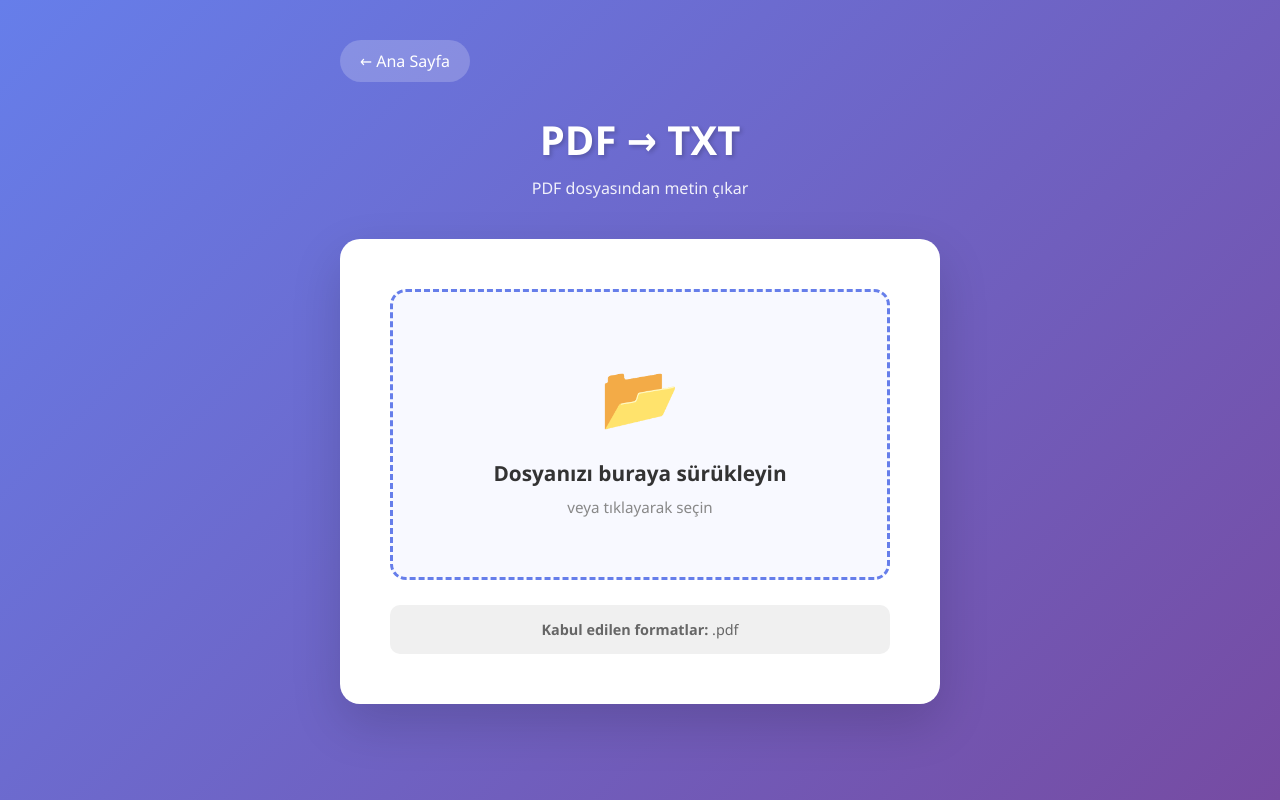
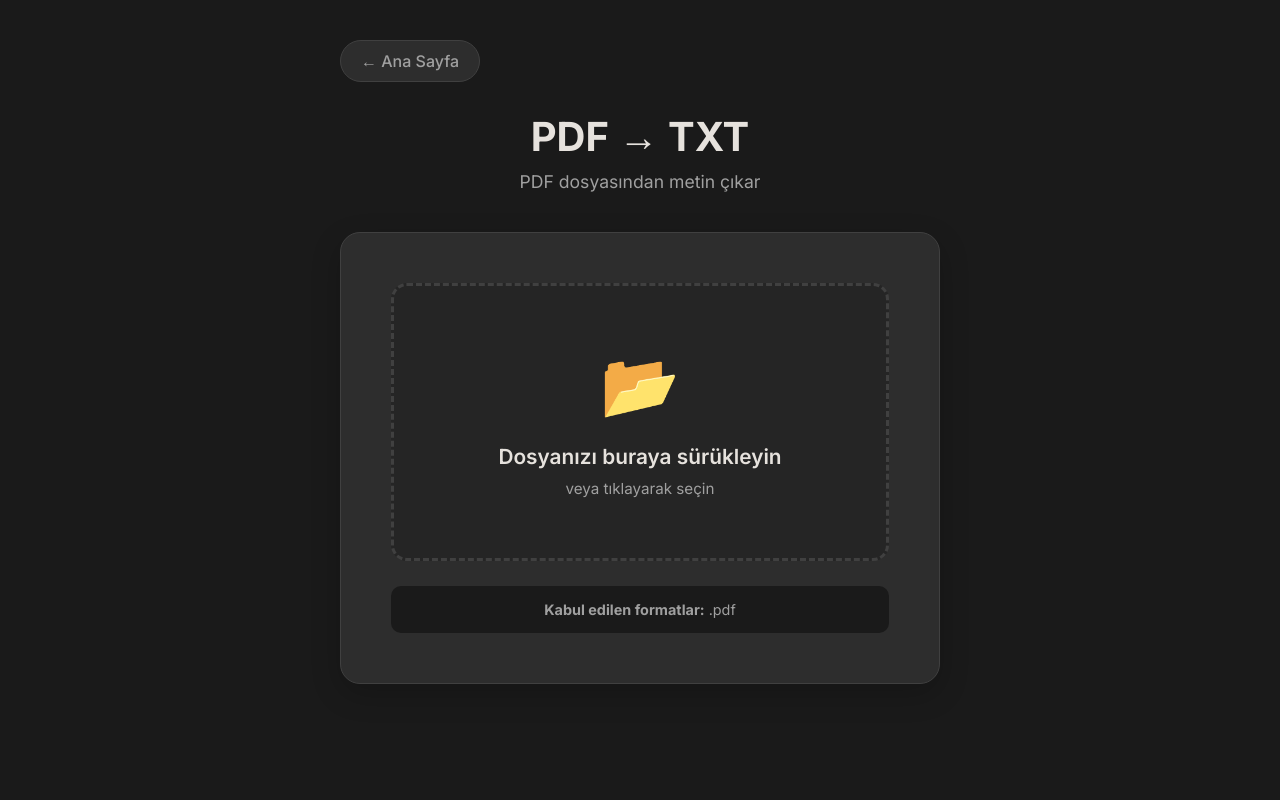
Before and after one commit to BurakYucelPY/FileMint, a Flask app: page /donustur/pdf-to-txt in a window 1280 px wide. Run offline with Flask 3, Linux system fonts and the light colour scheme.

Commit message:
style: Renk paletleri değiştirildi

```diff
--- a/web/templates/convert.html
+++ b/web/templates/convert.html
@@ -4,7 +4,20 @@
     <meta charset="UTF-8">
     <meta name="viewport" content="width=device-width, initial-scale=1.0">
     <title>{{ bilgi.isim }} - FileMint</title>
+    <link href="https://fonts.googleapis.com/css2?family=Inter:wght@400;500;600;700&display=swap" rel="stylesheet">
     <style>
+        :root {
+            /* Görseldeki renk paletine dayalı Koyu Tema */
+            --bg-body: #1a1a1a;      /* En soldaki koyu renk (Siyah ağırlıklı) */
+            --bg-card: #2d2d2d;      /* Kartlar için biraz daha açık ton */
+            --primary: #e0a458;      /* Sağdan ikinci hardal/turuncu renk (Vurgu) */
+            --primary-hover: #c58e45;
+            --secondary: #2f5e6d;    /* En sağdaki koyu teal/yeşil ton */
+            --text-main: #e6e2dd;    /* Soldan ikinci bej rengi (Metin) */
+            --text-muted: #a0a0a0;
+            --border-color: #404040;
+        }
+
         * {
             margin: 0;
             padding: 0;
@@ -12,8 +25,9 @@
         }
 
         body {
-            font-family: 'Segoe UI', Tahoma, Geneva, Verdana, sans-serif;
-            background: linear-gradient(135deg, #667eea 0%, #764ba2 100%);
+            font-family: 'Inter', sans-serif;
+            background-color: var(--bg-body);
+            color: var(--text-main);
             min-height: 100vh;
             padding: 40px 20px;
         }
@@ -27,70 +41,79 @@
             display: inline-flex;
             align-items: center;
             gap: 8px;
-            color: white;
+            color: var(--text-muted);
             text-decoration: none;
             font-size: 1rem;
             margin-bottom: 30px;
             padding: 10px 20px;
-            background: rgba(255,255,255,0.2);
+            background: var(--bg-card);
+            border: 1px solid var(--border-color);
             border-radius: 30px;
-            transition: background 0.3s;
+            transition: all 0.3s;
+            font-weight: 500;
         }
 
         .back-btn:hover {
-            background: rgba(255,255,255,0.3);
+            background: var(--bg-card);
+            color: var(--primary);
+            border-color: var(--primary);
+            transform: translateX(-5px);
         }
 
         h1 {
             text-align: center;
-            color: white;
+            color: var(--text-main);
             font-size: 2.5rem;
             margin-bottom: 10px;
-            text-shadow: 2px 2px 4px rgba(0,0,0,0.2);
+            font-weight: 700;
         }
 
         .subtitle {
             text-align: center;
-            color: rgba(255,255,255,0.9);
+            color: var(--text-muted);
             margin-bottom: 40px;
+            font-size: 1.1rem;
         }
 
         .upload-box {
-            background: white;
+            background: var(--bg-card);
             border-radius: 20px;
             padding: 50px;
             text-align: center;
-            box-shadow: 0 20px 50px rgba(0,0,0,0.15);
+            box-shadow: 0 10px 30px rgba(0,0,0,0.2);
+            border: 1px solid var(--border-color);
         }
 
         .drop-zone {
-            border: 3px dashed #667eea;
+            border: 3px dashed var(--border-color);
             border-radius: 16px;
             padding: 60px 30px;
             cursor: pointer;
             transition: all 0.3s;
-            background: #f8f9ff;
+            background: #252525;
         }
 
         .drop-zone:hover, .drop-zone.dragover {
-            border-color: #764ba2;
-            background: #f0f2ff;
-            transform: scale(1.02);
+            border-color: var(--primary);
+            background: #2a2a2a;
+            transform: scale(1.01);
         }
 
         .drop-zone-icon {
             font-size: 4rem;
             margin-bottom: 20px;
+            color: var(--primary);
         }
 
         .drop-zone h3 {
-            color: #333;
+            color: var(--text-main);
             font-size: 1.3rem;
             margin-bottom: 10px;
+            font-weight: 600;
         }
 
         .drop-zone p {
-            color: #888;
+            color: var(--text-muted);
             font-size: 0.95rem;
         }
 
@@ -101,10 +124,10 @@
         .accepted-formats {
             margin-top: 25px;
             padding: 15px;
-            background: #f0f0f0;
+            background: var(--bg-body);
             border-radius: 10px;
             font-size: 0.9rem;
-            color: #666;
+            color: var(--text-muted);
         }
 
         .loading {
@@ -117,8 +140,8 @@
         .spinner {
             width: 60px;
             height: 60px;
-            border: 4px solid #f3f3f3;
-            border-top: 4px solid #667eea;
+            border: 4px solid #404040;
+            border-top: 4px solid var(--primary);
             border-radius: 50%;
             animation: spin 1s linear infinite;
         }
@@ -137,11 +160,13 @@
 
         .success-icon {
             font-size: 4rem;
+            color: #10b981;
         }
 
         .success h3 {
-            color: #28a745;
+            color: #10b981;
             font-size: 1.5rem;
+            font-weight: 600;
         }
 
         .error {
@@ -149,7 +174,7 @@
             flex-direction: column;
             align-items: center;
             gap: 15px;
-            color: #dc3545;
+            color: #ef4444;
         }
 
         .error-icon {
@@ -158,17 +183,18 @@
 
         .retry-btn {
             padding: 12px 30px;
-            background: #667eea;
-            color: white;
+            background: var(--primary);
+            color: #1a1a1a;
             border: none;
             border-radius: 30px;
             font-size: 1rem;
             cursor: pointer;
             transition: background 0.3s;
+            font-weight: 600;
         }
 
         .retry-btn:hover {
-            background: #764ba2;
+            background: var(--primary-hover);
         }
     </style>
 </head>
```
Also changed, not shown: web/templates/index.html (+43 -33 lines).
